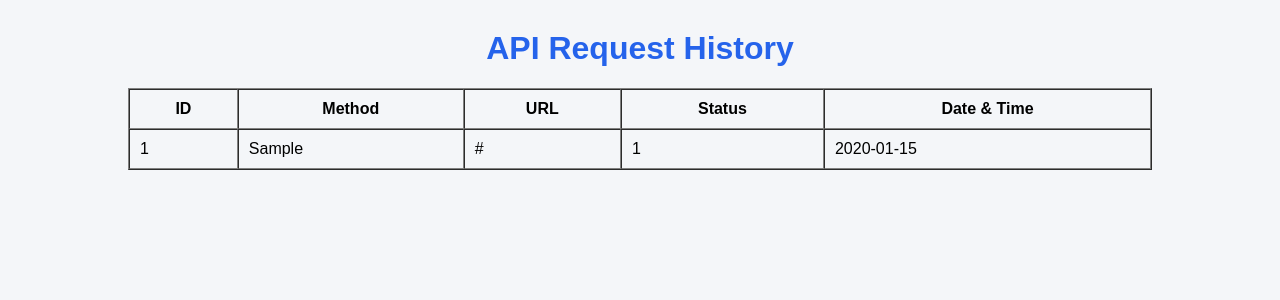
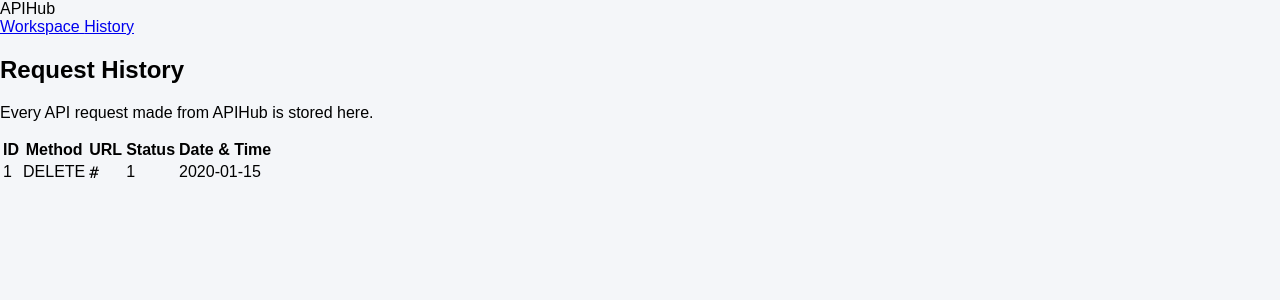
Before and after one commit to karthik-k11/APIHub, a Flask app: page /history in a window 1280 px wide. Shown: the top 300 px of the page. Run offline with Flask 3, Linux system fonts and the light colour scheme; tables that the repository leaves empty hold one stand-in row (values such as "Sample post").

Commit message:
Built a polished request history page with status and HTTP method badges

```diff
--- a/templates/history.html
+++ b/templates/history.html
@@ -1,39 +1,181 @@
 <!DOCTYPE html>
 <html lang="en">
+
 <head>
+
     <meta charset="UTF-8">
+
     <meta name="viewport" content="width=device-width, initial-scale=1.0">
-    <title>API History</title>
+
+    <title>APIHub | History</title>
+
+    <link rel="preconnect" href="https://fonts.googleapis.com">
+
+    <link rel="preconnect" href="https://fonts.gstatic.com" crossorigin>
+
+    <link href="https://fonts.googleapis.com/css2?family=Inter:wght@400;500;600;700&display=swap"
+        rel="stylesheet">
+
     <link rel="stylesheet" href="{{ url_for('static', filename='style.css') }}">
+
 </head>
+
 <body>
 
-<div class="container">
+<nav class="navbar">
 
-    <h1>API Request History</h1>
+    <div class="logo">
 
-    <table border="1" cellpadding="10" cellspacing="0" width="100%">
+        APIHub
+
+    </div>
+
+    <div class="nav-right">
+
+        <a href="/" class="nav-link">
+            Workspace
+        </a>
+
+        <a href="/history" class="nav-link active">
+            History
+        </a>
+
+    </div>
+
+</nav>
+
+<div class="workspace">
+
+    <div class="panel" style="grid-column:1/-1;">
+
+        <div class="panel-header">
+
+            <h2>Request History</h2>
+
+            <p>
+                Every API request made from APIHub is stored here.
+            </p>
+
+        </div>
+
+        <table>
+
+            <thead>
+
             <tr>
+
                 <th>ID</th>
+
                 <th>Method</th>
+
                 <th>URL</th>
+
                 <th>Status</th>
+
                 <th>Date & Time</th>
+
             </tr>
 
+            </thead>
+
+            <tbody>
+
             {% for item in history %}
+
             <tr>
+
                 <td>{{ item.id }}</td>
-            <td>{{ item.method }}</td>
-            <td>{{ item.url }}</td>
-            <td>{{ item.status_code }}</td>
-            <td>{{ item.request_time }}</td>
+
+                <td>
+
+                    {% if item.method=="GET" %}
+
+                        <span class="badge badge-green">
+                            GET
+                        </span>
+
+                    {% elif item.method=="POST" %}
+
+                        <span class="badge badge-blue">
+                            POST
+                        </span>
+
+                    {% elif item.method=="PUT" %}
+
+                        <span class="badge badge-orange">
+                            PUT
+                        </span>
+
+                    {% else %}
+
+                        <span class="badge badge-red">
+                            DELETE
+                        </span>
+
+                    {% endif %}
+
+                </td>
+
+                <td style="font-family:Consolas,monospace;">
+                    {{ item.url }}
+                </td>
+
+                <td>
+
+                    {% if item.status_code >= 200 and item.status_code < 300 %}
+
+                        <span class="badge badge-green">
+
+                            {{ item.status_code }}
+
+                        </span>
+
+                    {% elif item.status_code >=400 and item.status_code<500 %}
+
+                        <span class="badge badge-orange">
+
+                            {{ item.status_code }}
+
+                        </span>
+
+                    {% elif item.status_code>=500 %}
+
+                        <span class="badge badge-red">
+
+                            {{ item.status_code }}
+
+                        </span>
+
+                    {% else %}
+
+                        <span class="badge badge-blue">
+
+                            {{ item.status_code }}
+
+                        </span>
+
+                    {% endif %}
+
+                </td>
+
+                <td>
+
+                    {{ item.request_time }}
+
+                </td>
+
             </tr>
+
             {% endfor %}
+
+            </tbody>
 
         </table>
 
     </div>
 
+</div>
+
 </body>
+
 </html>
```
Lines whose indentation alone changed are shown as unchanged.
